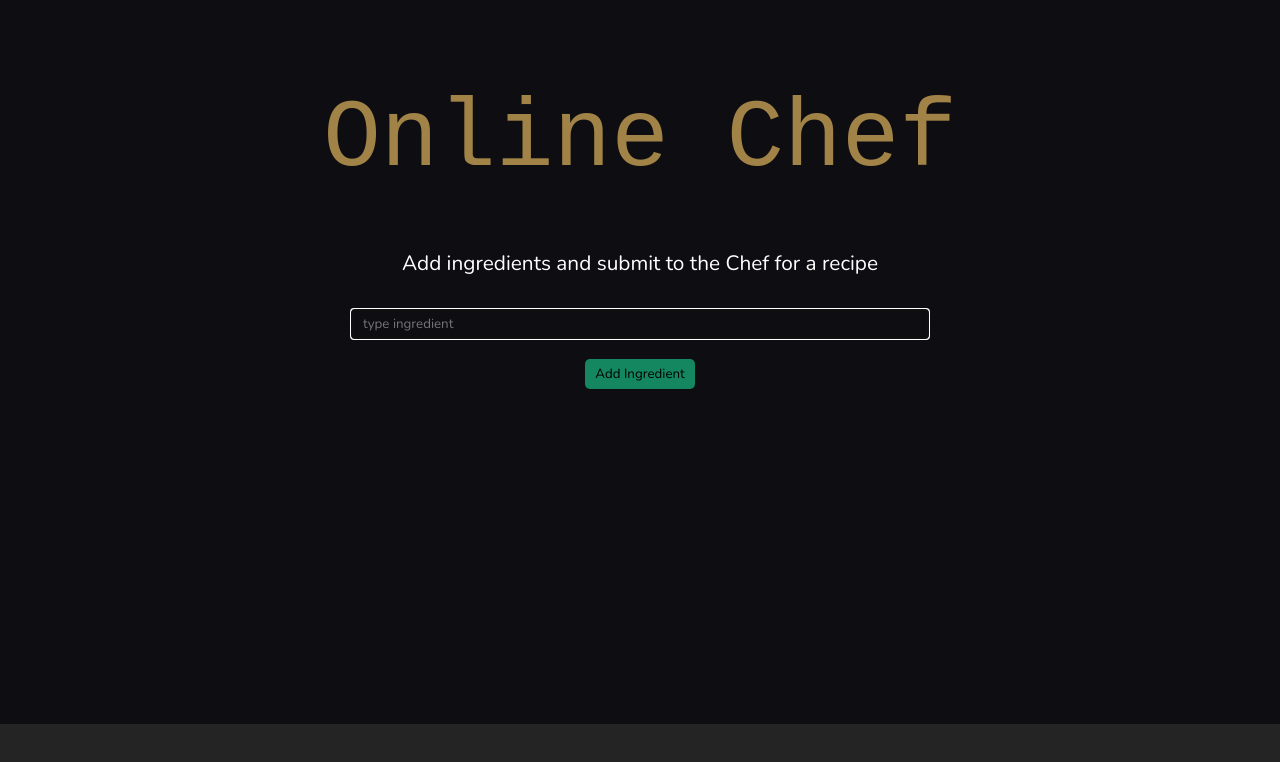
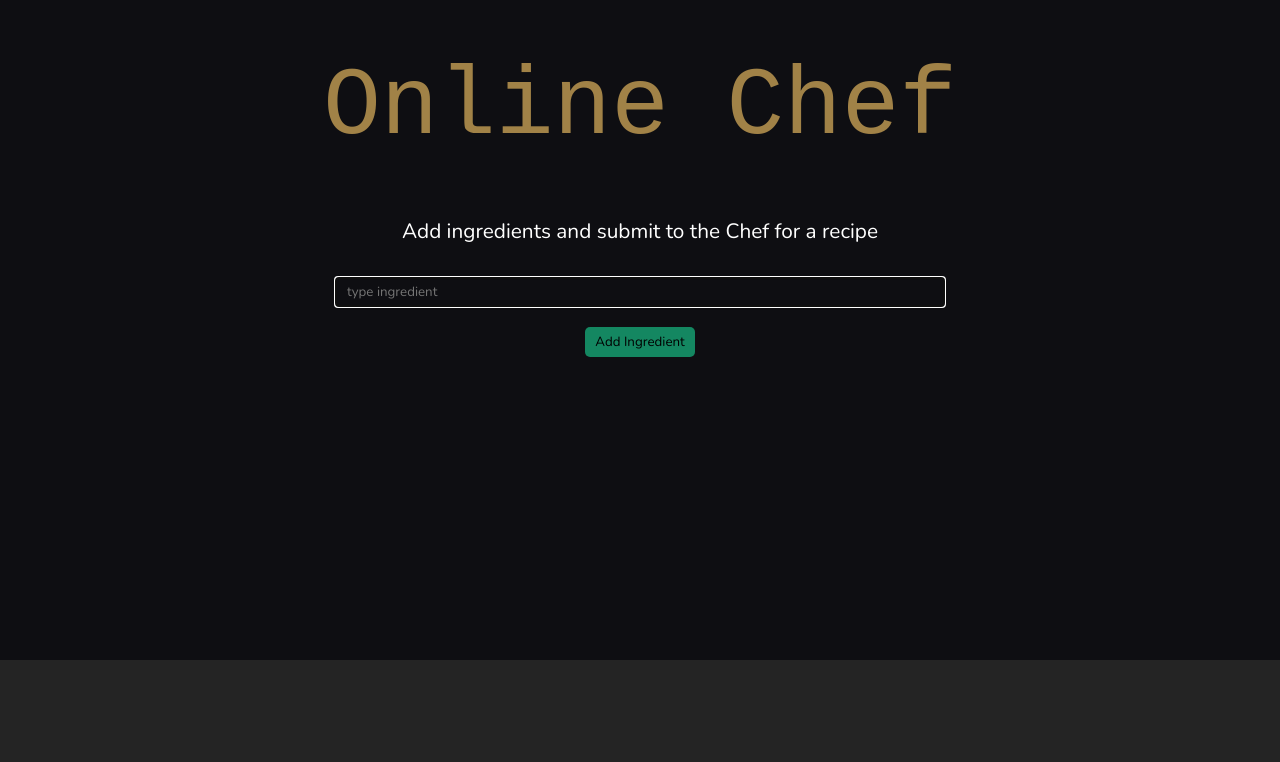
Before and after one commit to Gi-Joe254/recipe-generator, a React (Vite) app: page / in a window 1280 px wide. Shown: the top 762 px of the page. Built offline with nearby package versions, Linux system fonts and the light colour scheme; a web font is replaced by a local one.

Commit message:
removed margin difference - styling

```diff
--- a/src/App.css
+++ b/src/App.css
@@ -1,7 +1,7 @@
 #root {
   max-width: 1280px;
   margin: 0 auto;
-  padding: 2rem;
+  padding: 0;
   text-align: center;
   background-color:#0E0E12;
   font-family: "Lobster Two" ,sans-serif;
--- a/src/Chef.css
+++ b/src/Chef.css
@@ -1,4 +1,4 @@
-* {
+* , body{
     box-sizing: border-box;
     margin: 0;
     padding: 0;
@@ -55,7 +55,6 @@ button:hover {
 .ingredientList {
     margin-bottom: 30px;
     padding: 20px;
-    background-color: #1D1D1F;
     height: 50vh;
 
 }
@@ -98,7 +97,7 @@ button:hover {
 }
 .results{
     background: #818181;
-    color: #0E0E12;
+    color: #0a0a0a;
     margin-top: 30px;
     font-family:'Trebuchet MS', 'Lucida Sans Unicode', 'Lucida Grande', 'Lucida Sans', Arial, sans-serif;
     text-align: left;
@@ -116,14 +115,16 @@ button:hover {
     font-family:Verdana, Geneva, Tahoma, sans-serif;
     padding: 20px 0;
     text-align: center;
-
+    color: #414040;
 }
 ul, ol{
     padding: 0 50px;
+    color: #414040;
 }
 h4 {
     font-weight: bolder;
     padding-left: 25px;
+    color: #414040;
 }
 .usedIngr ul li {
 
```
